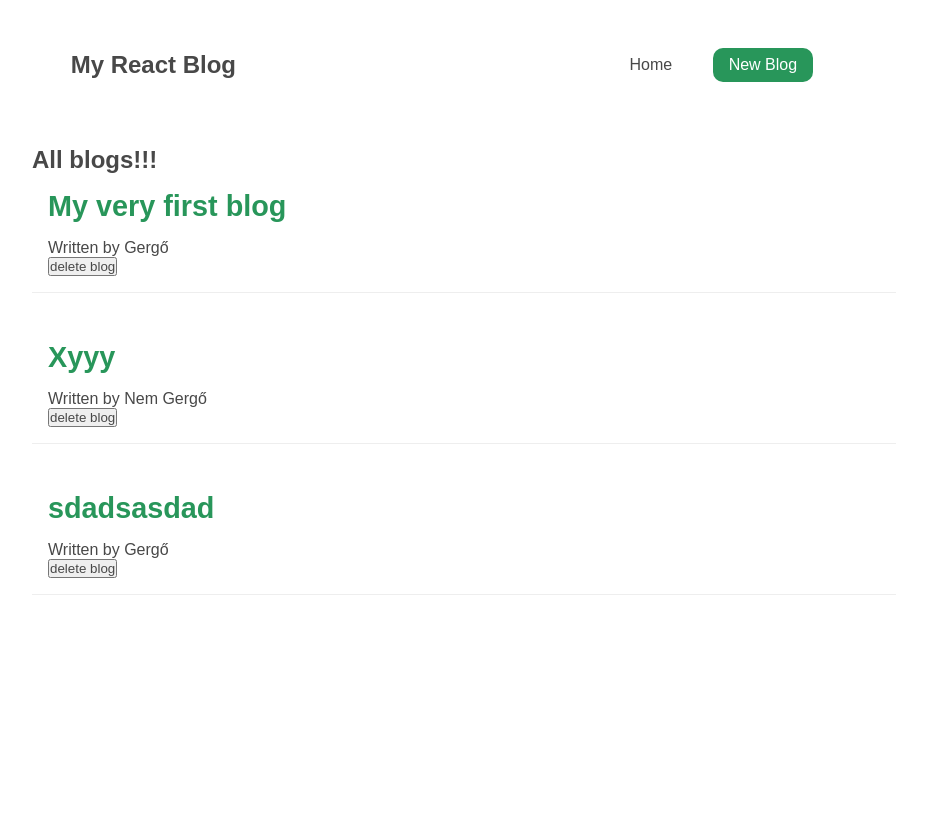
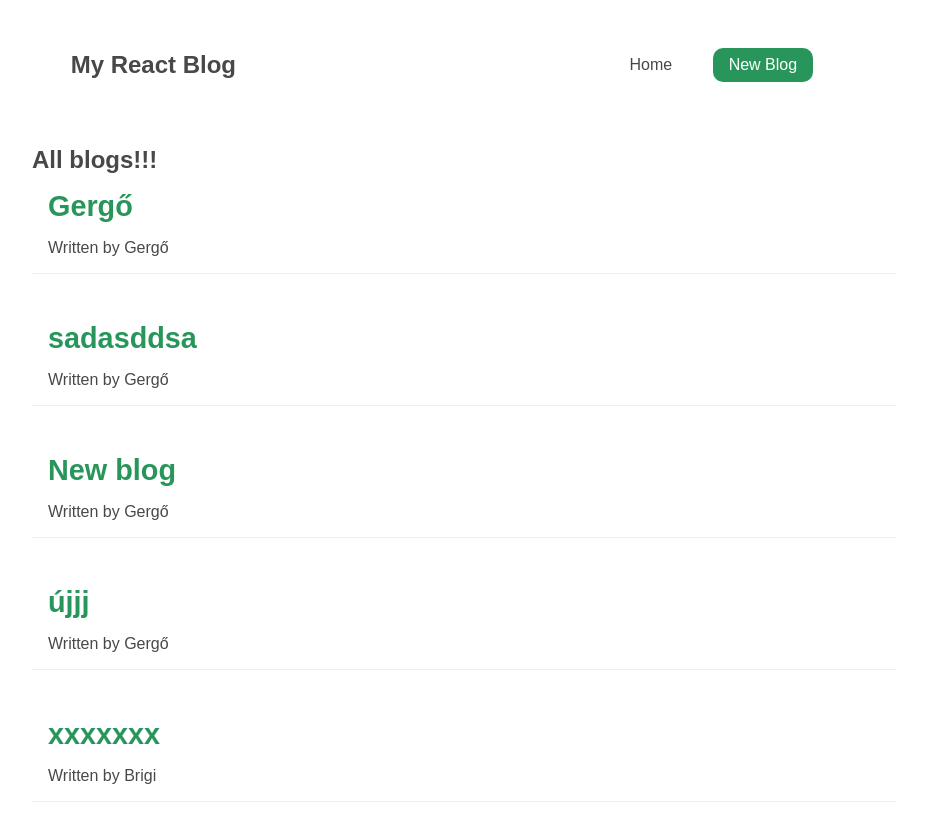
Before and after one commit to gerry9009/basic-react-blog, a React (Create React App) app: page / in a window 1280 px wide. Shown: the top 822 px of the page, without its empty margins (176-1103 px from the left). Before the commit the page ends 800 px from the top, so only its background shows below. Built offline with nearby package versions, Linux system fonts and the light colour scheme; data requests are answered from the project's data file; a web font is replaced by a local one.

Commit message:
Created delete blog functionality

```diff
--- a/data/db.json
+++ b/data/db.json
@@ -1,22 +1,34 @@
 {
   "blogs": [
     {
-      "title": "My very first blog",
-      "body": "lorem ipsum lofre lorem ipsum lofre lorem ipsum lofre lorem ipsum lofre lorem ipsum lofre",
+      "title": "Gergő",
+      "body": "xxxx",
       "author": "Gergő",
-      "id": 1
+      "id": 6
     },
     {
-      "title": "Xyyy",
-      "body": "lorem ipsum...",
-      "author": "Nem Gergő",
-      "id": 2
+      "title": "sadasddsa",
+      "body": "sadsad",
+      "author": "Gergő",
+      "id": 9
     },
     {
-      "title": "sdadsasdad",
-      "body": "lorem ipsum...",
+      "title": "New blog",
+      "body": "Bla bla bla",
       "author": "Gergő",
-      "id": 3
+      "id": 10
+    },
+    {
+      "title": "újjj",
+      "body": "sadads",
+      "author": "Gergő",
+      "id": 11
+    },
+    {
+      "title": "xxxxxxx",
+      "body": "Méééééééég",
+      "author": "Brigi",
+      "id": 12
     }
   ]
 }
--- a/src/App.css
+++ b/src/App.css
@@ -95,6 +95,24 @@
   margin-top: 2rem;
 }
 
+.blog-details button {
+  margin-top: 2rem;
+  border-radius: 10px;
+  padding: 0.5rem 1rem;
+  border: none;
+  background: rgb(150, 55, 40);
+  color: rgb(255, 255, 255);
+  cursor: pointer;
+}
+
+.blog-details button:hover {
+  background-color: rgb(172, 55, 37);
+}
+
+.blog-details button:active {
+  transform: scale(0.95);
+}
+
 .create h2 {
   color: rgb(40, 150, 90);
   font-size: 2rem;
--- a/src/App.js
+++ b/src/App.js
@@ -4,6 +4,7 @@ import Navbar from "./components/Navbar";
 import Home from "./components/Home";
 import Create from "./components/Create";
 import BlogDetails from "./components/BlogDetails";
+import NotFound from "./components/NotFound";
 
 const App = () => {
   return (
@@ -15,6 +16,7 @@ const App = () => {
             <Route path="/" element={<Home />}></Route>
             <Route path="/create" element={<Create />}></Route>
             <Route path="/blogs/:id" element={<BlogDetails />}></Route>
+            <Route path="*" element={<NotFound />}></Route>
           </Routes>
         </div>
       </div>
--- a/src/components/BlogDetails.js
+++ b/src/components/BlogDetails.js
@@ -1,11 +1,22 @@
 import { useParams } from "react-router-dom";
 import useFetch from "../assets/useFetch";
+import { useNavigate } from "react-router-dom";
 
 const BlogDetails = () => {
+  const navigate = useNavigate();
   const { id } = useParams();
   const { data, error, isPending } = useFetch(
     `http://localhost:8000/blogs/${id}`
   );
+
+  const handleOnClick = () => {
+    console.log("delete");
+    fetch("http://localhost:8000/blogs/" + id, {
+      method: "DELETE",
+    }).then(() => {
+      navigate("/");
+    });
+  };
 
   return (
     <div className="blog-details">
@@ -18,6 +29,7 @@ const BlogDetails = () => {
           <div>{data.body}</div>
         </article>
       )}
+      <button onClick={handleOnClick}>Delete blog</button>
     </div>
   );
 };
--- a/src/components/BlogList.js
+++ b/src/components/BlogList.js
@@ -1,6 +1,6 @@
 import { Link } from "react-router-dom";
 
-const BlogList = ({ blog, handleDelete }) => {
+const BlogList = ({ blog }) => {
   return (
     <div className="blog-list">
       <div className="blog-preview">
@@ -8,7 +8,6 @@ const BlogList = ({ blog, handleDelete }) => {
           <h2>{blog.title}</h2>
           <p>Written by {blog.author}</p>
         </Link>
-        <button onClick={() => handleDelete(blog.id)}>delete blog</button>
       </div>
     </div>
   );
--- a/src/components/Create.js
+++ b/src/components/Create.js
@@ -1,9 +1,13 @@
 import { useState } from "react";
+import { useNavigate } from "react-router-dom";
 
 const Create = () => {
   const [title, setTitle] = useState("");
   const [body, setBody] = useState("");
   const [author, setAuthor] = useState("Gergő");
+  const [isPending, setIsPending] = useState(false);
+
+  const navigate = useNavigate();
 
   const handleSubmit = (e) => {
     e.preventDefault();
@@ -13,7 +17,18 @@ const Create = () => {
       body,
       author,
     };
-    console.log(blog);
+
+    setIsPending(true);
+
+    fetch("http://localhost:8000/blogs", {
+      method: "POST",
+      headers: { "Content-Type": "application/json" },
+      body: JSON.stringify(blog),
+    }).then(() => {
+      setIsPending(false);
+
+      navigate("/");
+    });
   };
 
   return (
@@ -42,7 +57,8 @@ const Create = () => {
           <option value="Brigi">Brigi</option>
           <option value="Vince">Vince</option>
         </select>
-        <input type="submit" value="Add Blog" />
+        {!isPending && <input type="submit" value="Add Blog" />}
+        {isPending && <input type="submit" value="Adding blog..." disabled />}
       </form>
     </div>
   );
--- a/src/components/Home.js
+++ b/src/components/Home.js
@@ -1,30 +1,15 @@
-import { useState, useEffect } from "react";
 import useFetch from "../assets/useFetch";
 import BlogList from "./BlogList";
-/*
-{
-      "title": "Zip",
-      "body": "lorem ipsum...",
-      "author": "Gergő",
-      "id": 12
-    }
-*/
+
 const Home = () => {
   const { data, isPending, error } = useFetch("http://localhost:8000/blogs");
-
-  const handleDelete = (id) => {
-    //fetch(`http://localhost:8000/blogs/${id}`, { method: "DELETE" });
-  };
 
   return (
     <div className="home">
       <h2>All blogs!!!</h2>
       {error && <div>{error}</div>}
       {isPending && <div>Loading...</div>}
-      {data &&
-        data.map((blog) => (
-          <BlogList blog={blog} handleDelete={handleDelete} key={blog.id} />
-        ))}
+      {data && data.map((blog) => <BlogList blog={blog} key={blog.id} />)}
     </div>
   );
 };
--- /dev/null
+++ b/src/components/NotFound.js
@@ -0,0 +1,13 @@
+import { Link } from "react-router-dom";
+
+const NotFound = () => {
+  return (
+    <div className="not-found">
+      <h2>Sorry</h2>
+      <p>That page cannot be found</p>
+      <Link to="/">Back to the homepage...</Link>
+    </div>
+  );
+};
+
+export default NotFound;
```
